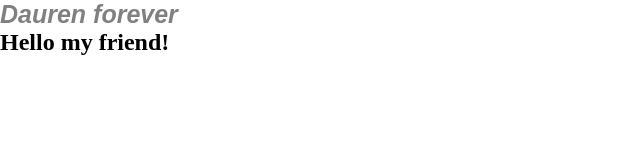
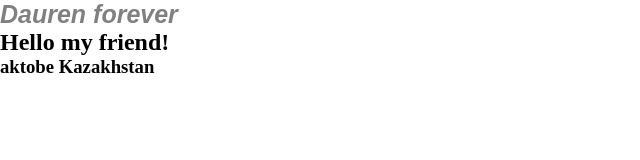
Before and after one commit to dakehub/testProject, a plain HTML site: page index.html in a window 1280 px wide. Shown: the whole page, without its empty margins (0-640 px from the left). Drawn offline with Linux system fonts and the light colour scheme.

Commit message:
index string

```diff
--- a/index.html
+++ b/index.html
@@ -12,6 +12,7 @@
 <body>
 	<h1>Dauren forever</h1>
 	<h2>Hello my friend!</h2>
+	<h3>aktobe Kazakhstan</h3>
 </body>
 
 </html>
```
